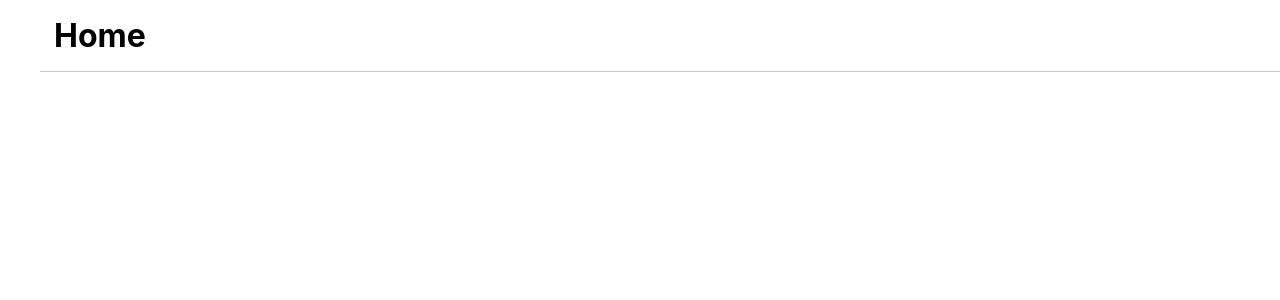
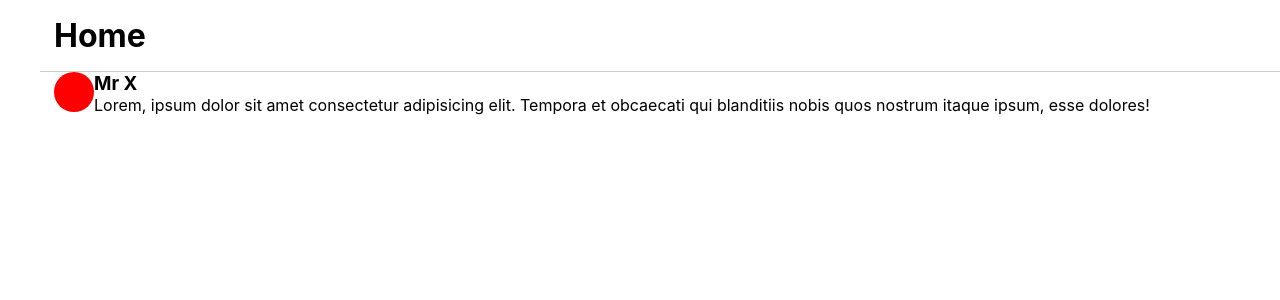
Before and after one commit to SskYwaLkeR/twitter-clone, a React (Create React App) app: page / in a window 1280 px wide. Shown: the top 300 px of the page. Built offline with nearby package versions, Linux system fonts and the light colour scheme.

Commit message:
added basic format

```diff
--- a/src/App.css
+++ b/src/App.css
@@ -1,13 +1,12 @@
-*{
+* {
     margin: 0;
     padding: 0;
     box-sizing: border-box;
 }
 
-
-
-.App{
+.App {
     min-height: 100vh;
     margin: 0 auto;
     max-width: 1200px;
+    padding: 4.5rem 0;
 }
--- a/src/App.js
+++ b/src/App.js
@@ -1,10 +1,12 @@
 import './App.css'
 import Header from './Components/Header/Header.component.jsx'
+import Post from './Components/Posts/Posts.component.jsx'
 
 function App() {
     return (
         <div className="App">
             <Header />
+            <Post />
         </div>
     )
 }
--- a/src/Components/Header/header.styles.scss
+++ b/src/Components/Header/header.styles.scss
@@ -3,4 +3,5 @@
     border-bottom: solid 1px #cccccc;
     width: 100%;
     position: fixed;
+    top: 0;
 }
--- a/src/Components/Posts/Posts.component.jsx
+++ b/src/Components/Posts/Posts.component.jsx
@@ -1,4 +1,5 @@
 import React from 'react'
+import './posts.styles.scss'
 
 class Posts extends React.Component {
     render() {
@@ -6,8 +7,14 @@ class Posts extends React.Component {
             <div className="posts-wrapper">
                 <div className="profile"></div>
                 <div className="post-container">
-                    <div className="post-header"></div>
-                    <div className="post-body"></div>
+                    <div className="post-header">
+                        <h3>Mr X</h3>
+                    </div>
+                    <div className="post-body">
+                        Lorem, ipsum dolor sit amet consectetur adipisicing
+                        elit. Tempora et obcaecati qui blanditiis nobis quos
+                        nostrum itaque ipsum, esse dolores!
+                    </div>
                     <div className="post-footer"></div>
                 </div>
             </div>
--- /dev/null
+++ b/src/Components/Posts/posts.styles.scss
@@ -0,0 +1,15 @@
+.posts-wrapper {
+    padding: 0 0.875rem;
+    display: flex;
+
+    .profile {
+        width: 40px;
+        height: 40px;
+        background-color: red;
+        border-radius: 50%;
+    }
+
+    .post-container {
+        width: calc(100% - 40px);
+    }
+}
```
Lines whose indentation alone changed are shown as unchanged.
